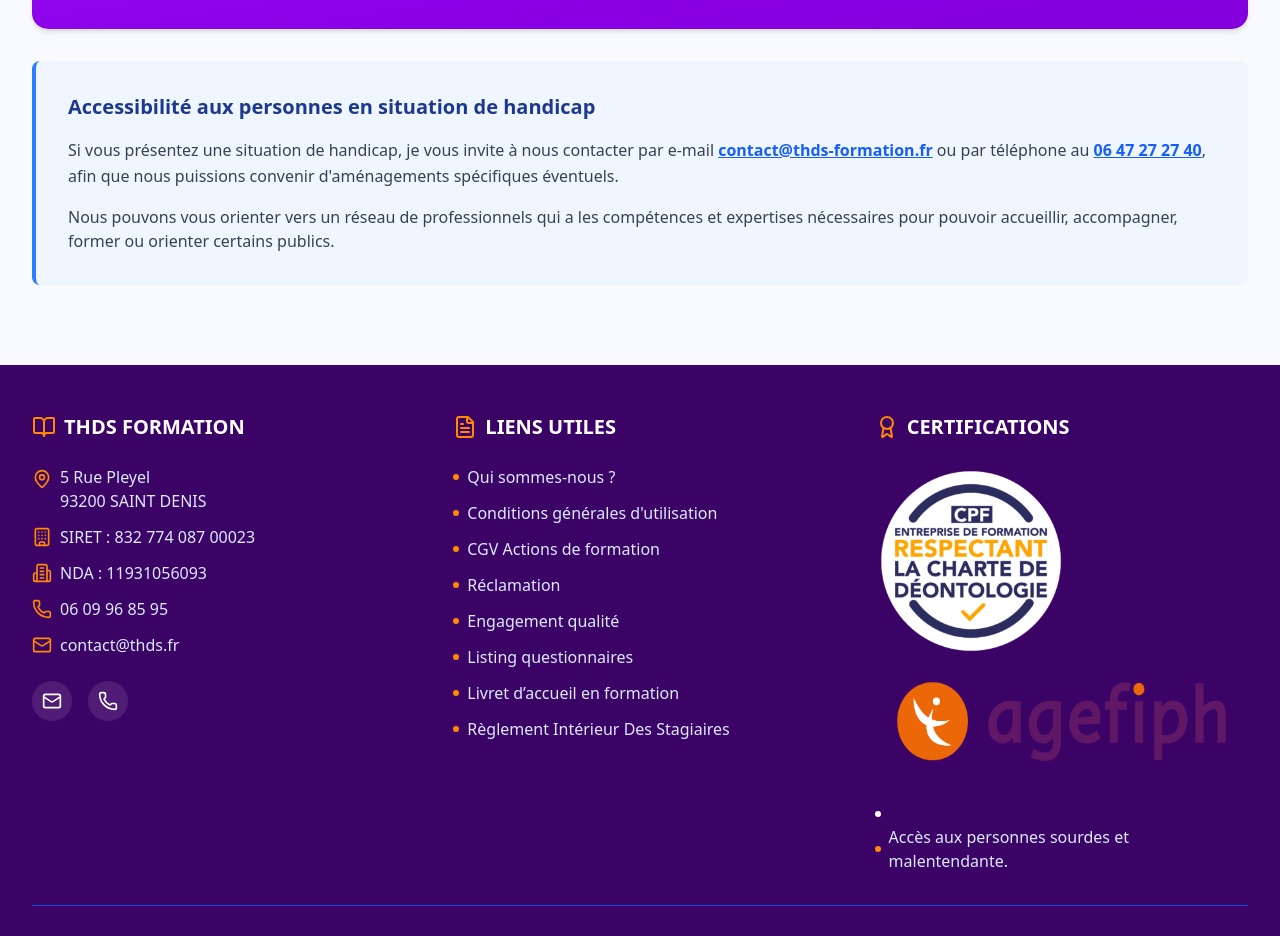
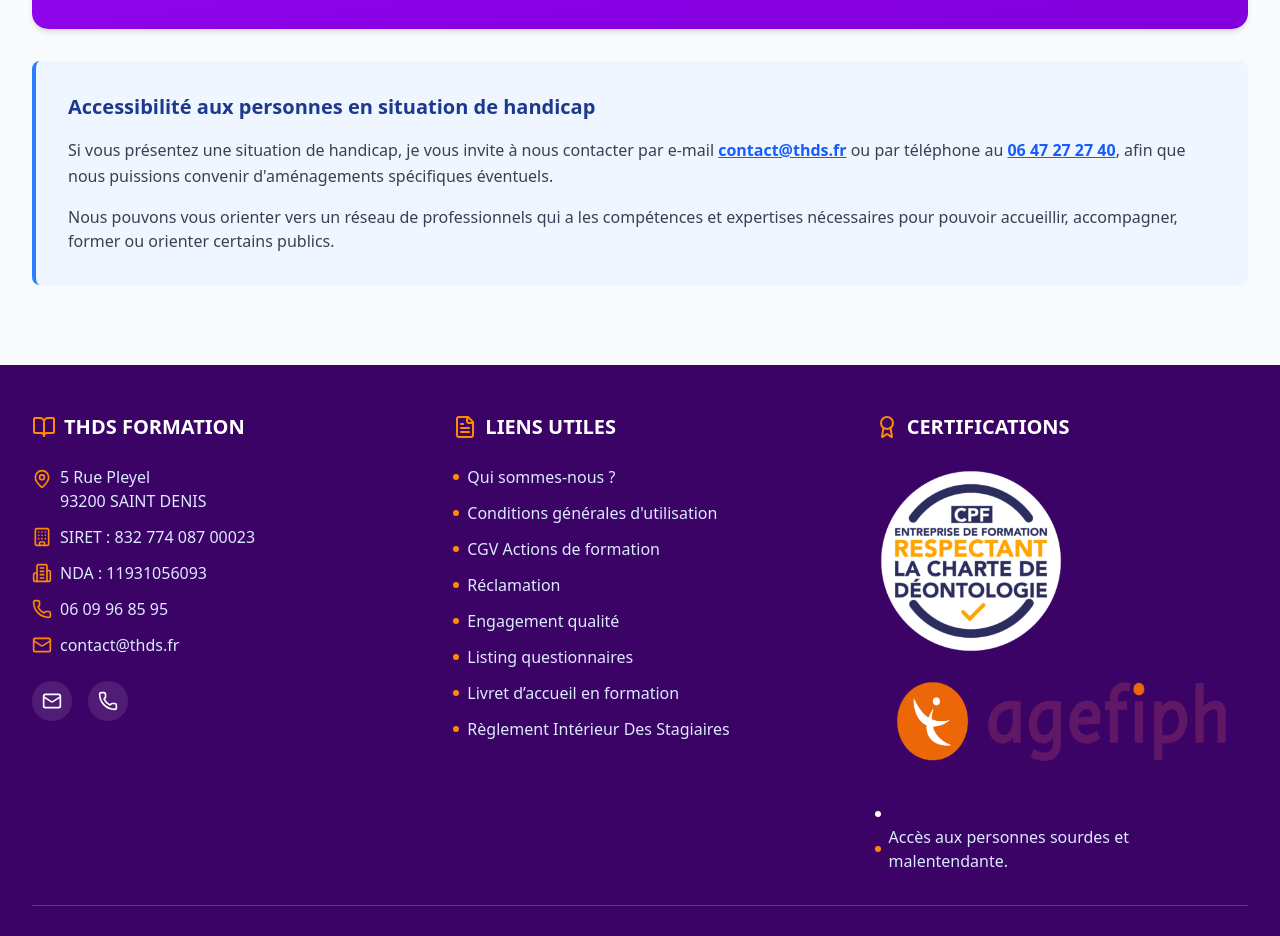
Before and after one commit to younesbennaceur/THDS-Learning, a React (Vite) app: page /formation-wordpress in a window 1280 px wide. Shown: the part 2260-3196 px from the top of the page. Built offline with nearby package versions, Linux system fonts and the light colour scheme.

Commit message:
email domain edit

```diff
--- a/src/pages/Cao.jsx
+++ b/src/pages/Cao.jsx
@@ -210,7 +210,7 @@ Tout utilisateur débutant avec logiciel CAO            </p>
               Accessibilité aux personnes en situation de handicap
             </h3>
             <p className="text-gray-700 leading-relaxed mb-4">
-              Si vous présentez une situation de handicap, je vous invite à nous contacter par e-mail <a href="mailto:contact@thds-formation.fr" className="text-blue-600 hover:text-blue-800 underline font-semibold">contact@thds-formation.fr</a> ou par téléphone au <a href="tel:0647272740" className="text-blue-600 hover:text-blue-800 underline font-semibold">06 47 27 27 40</a>, afin que nous puissions convenir d'aménagements spécifiques éventuels.
+              Si vous présentez une situation de handicap, je vous invite à nous contacter par e-mail <a href="mailto:contact@thds-formation.fr" className="text-blue-600 hover:text-blue-800 underline font-semibold">contact@thds.fr</a> ou par téléphone au <a href="tel:0647272740" className="text-blue-600 hover:text-blue-800 underline font-semibold">06 47 27 27 40</a>, afin que nous puissions convenir d'aménagements spécifiques éventuels.
             </p>
             <p className="text-gray-700">
               Nous pouvons vous orienter vers un réseau de professionnels qui a les compétences et expertises nécessaires pour pouvoir accueillir, accompagner, former ou orienter certains publics.
--- a/src/pages/Excel.jsx
+++ b/src/pages/Excel.jsx
@@ -235,7 +235,7 @@ Tout utilisateur débutant avec Excel            </p>
               Accessibilité aux personnes en situation de handicap
             </h3>
             <p className="text-gray-700 leading-relaxed mb-4">
-              Si vous présentez une situation de handicap, je vous invite à nous contacter par e-mail <a href="mailto:contact@thds-formation.fr" className="text-blue-600 hover:text-blue-800 underline font-semibold">contact@thds-formation.fr</a> ou par téléphone au <a href="tel:0647272740" className="text-blue-600 hover:text-blue-800 underline font-semibold">06 47 27 27 40</a>, afin que nous puissions convenir d'aménagements spécifiques éventuels.
+              Si vous présentez une situation de handicap, je vous invite à nous contacter par e-mail <a href="mailto:contact@thds.fr" className="text-blue-600 hover:text-blue-800 underline font-semibold">contact@thds.fr</a> ou par téléphone au <a href="tel:0647272740" className="text-blue-600 hover:text-blue-800 underline font-semibold">06 47 27 27 40</a>, afin que nous puissions convenir d'aménagements spécifiques éventuels.
             </p>
             <p className="text-gray-700">
               Nous pouvons vous orienter vers un réseau de professionnels qui a les compétences et expertises nécessaires pour pouvoir accueillir, accompagner, former ou orienter certains publics.
--- a/src/pages/Pao.jsx
+++ b/src/pages/Pao.jsx
@@ -212,7 +212,7 @@ Tout utilisateur débutant avec logiciel PAO            </p>
               Accessibilité aux personnes en situation de handicap
             </h3>
             <p className="text-gray-700 leading-relaxed mb-4">
-              Si vous présentez une situation de handicap, je vous invite à nous contacter par e-mail <a href="mailto:contact@thds-formation.fr" className="text-blue-600 hover:text-blue-800 underline font-semibold">contact@thds-formation.fr</a> ou par téléphone au <a href="tel:0647272740" className="text-blue-600 hover:text-blue-800 underline font-semibold">06 47 27 27 40</a>, afin que nous puissions convenir d'aménagements spécifiques éventuels.
+              Si vous présentez une situation de handicap, je vous invite à nous contacter par e-mail <a href="mailto:contact@thds.fr" className="text-blue-600 hover:text-blue-800 underline font-semibold">contact@thds.fr</a> ou par téléphone au <a href="tel:0647272740" className="text-blue-600 hover:text-blue-800 underline font-semibold">06 47 27 27 40</a>, afin que nous puissions convenir d'aménagements spécifiques éventuels.
             </p>
             <p className="text-gray-700">
               Nous pouvons vous orienter vers un réseau de professionnels qui a les compétences et expertises nécessaires pour pouvoir accueillir, accompagner, former ou orienter certains publics.
--- a/src/pages/Wordpress.jsx
+++ b/src/pages/Wordpress.jsx
@@ -234,7 +234,7 @@ export default function FormationWordPress() {
               Accessibilité aux personnes en situation de handicap
             </h3>
             <p className="text-gray-700 leading-relaxed mb-4">
-              Si vous présentez une situation de handicap, je vous invite à nous contacter par e-mail <a href="mailto:contact@thds-formation.fr" className="text-blue-600 hover:text-blue-800 underline font-semibold">contact@thds-formation.fr</a> ou par téléphone au <a href="tel:0647272740" className="text-blue-600 hover:text-blue-800 underline font-semibold">06 47 27 27 40</a>, afin que nous puissions convenir d'aménagements spécifiques éventuels.
+              Si vous présentez une situation de handicap, je vous invite à nous contacter par e-mail <a href="mailto:contact@thds.fr" className="text-blue-600 hover:text-blue-800 underline font-semibold">contact@thds.fr</a> ou par téléphone au <a href="tel:0647272740" className="text-blue-600 hover:text-blue-800 underline font-semibold">06 47 27 27 40</a>, afin que nous puissions convenir d'aménagements spécifiques éventuels.
             </p>
             <p className="text-gray-700">
               Nous pouvons vous orienter vers un réseau de professionnels qui a les compétences et expertises nécessaires pour pouvoir accueillir, accompagner, former ou orienter certains publics.
```
